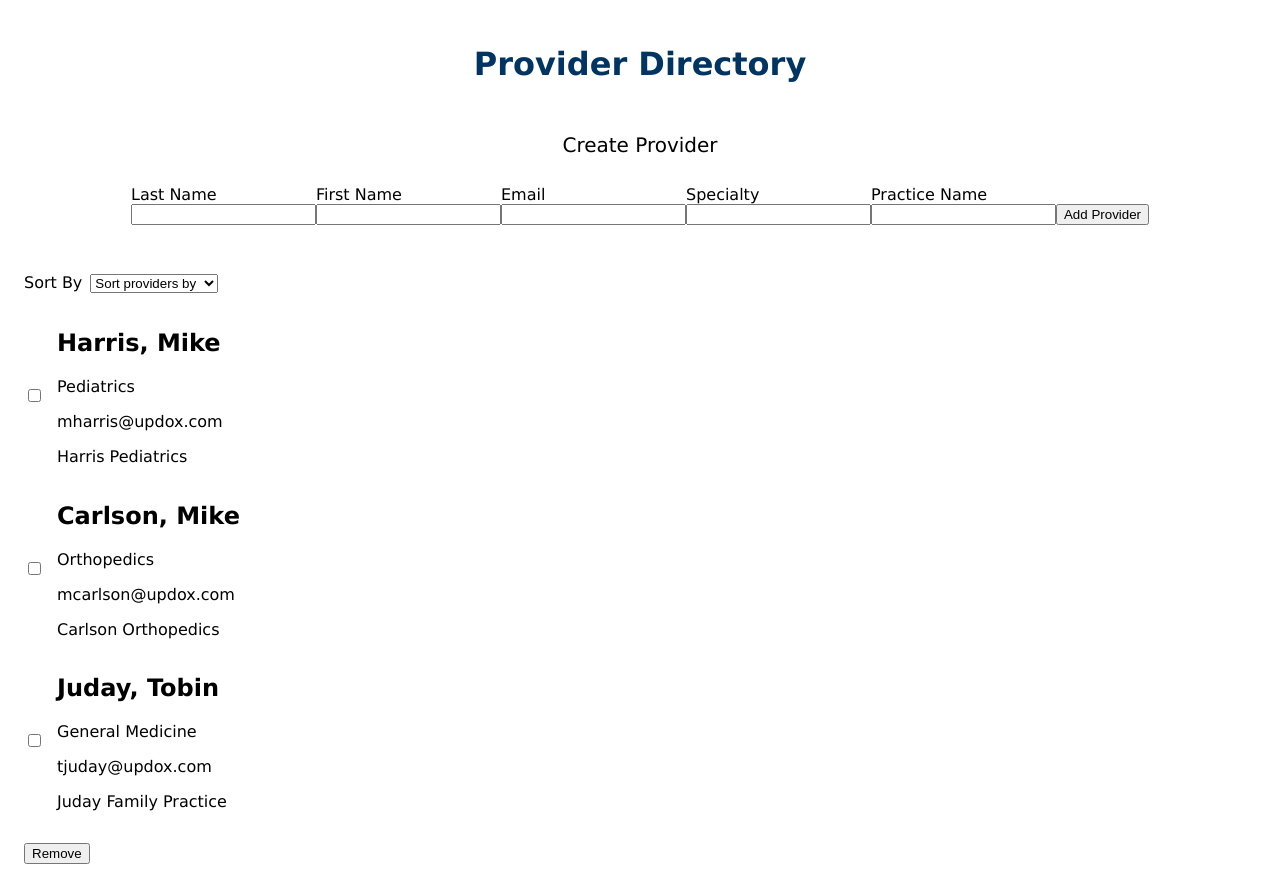
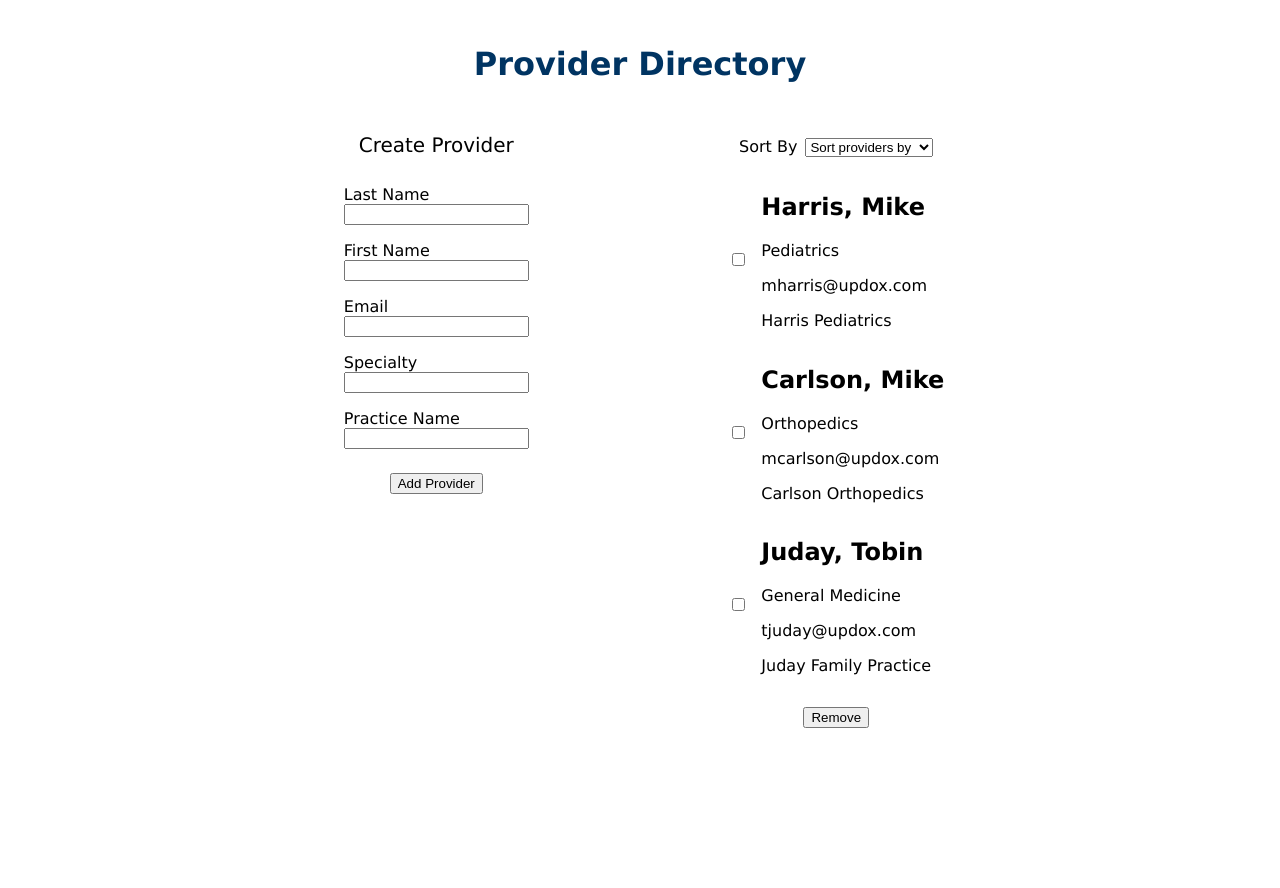
Before and after one commit to lahernandezb/provider-directory-2022, a React (Create React App) app: page / in a window 1280 px wide. After the commit the page ends 800 px from the top, so only its background shows below. Built offline with nearby package versions, Linux system fonts and the light colour scheme.

Commit message:
feat: add layout styling for larger screens

```diff
--- a/src/App.scss
+++ b/src/App.scss
@@ -9,4 +9,14 @@
     // grid-column-start: span 2;
     color: #003462;
   }
+
+  &__content {
+    // Todo: future enhancement: create custom properties for breakpoints instead of using px
+    max-width: 800px;
+    margin: auto;
+    @media (min-width: 550px) {
+      display: flex;
+      justify-content: space-around;
+    }
+  }
 }
--- a/src/App.tsx
+++ b/src/App.tsx
@@ -11,8 +11,10 @@ function App() {
   return (
     <div className="app">
       <h1 className="app__heading">Provider Directory</h1>
-      <Form setProviders={setProviders} />
-      <ProviderList {...{ providers, setProviders }} />
+      <div className="app__content">
+        <Form setProviders={setProviders} />
+        <ProviderList {...{ providers, setProviders }} />
+      </div>
     </div>
   );
 }
--- a/src/components/Form/form.scss
+++ b/src/components/Form/form.scss
@@ -1,15 +1,19 @@
 .form-container {
   display: flex;
   flex-direction: column;
-  align-items: center;
   margin-bottom: 2rem;
   padding: 0.5rem;
 }
 .form-title {
   font-size: 1.25rem;
+  text-align: center;
 }
 
 .form {
+  display: flex;
+  flex-direction: column;
+  align-items: center;
+
   &__label {
     margin: 0.5rem 0;
     display: inline-block;
--- a/src/components/ProviderList/providerList.scss
+++ b/src/components/ProviderList/providerList.scss
@@ -1,4 +1,12 @@
 .list-container {
+  display: flex;
+  flex-direction: column;
+  align-items: center;
+
+  @media (min-width: 550px) {
+    margin-top: 2rem;
+  }
+
   .list {
     padding: 0;
     list-style: none;
```
